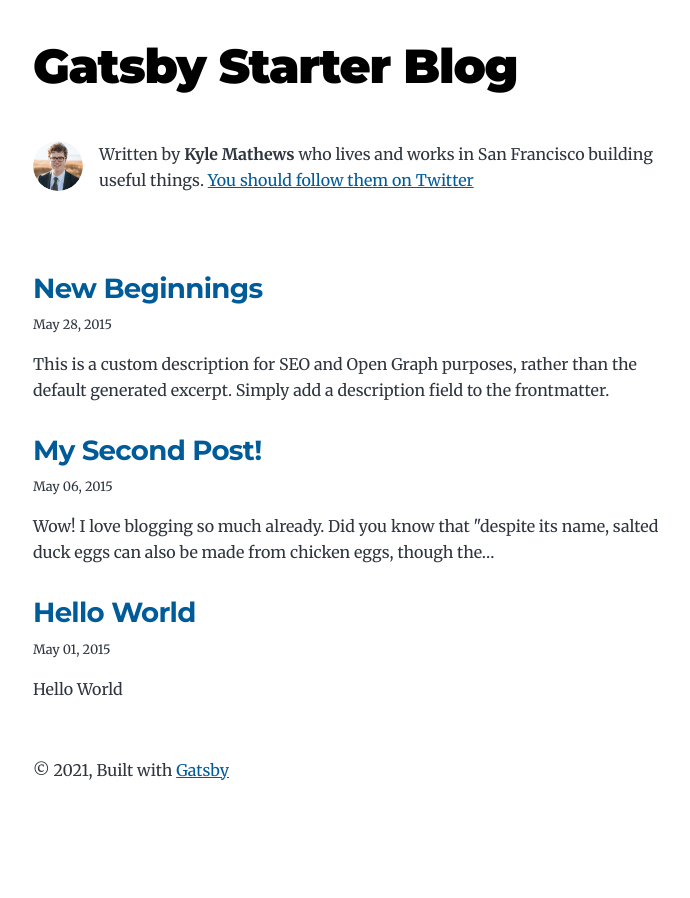
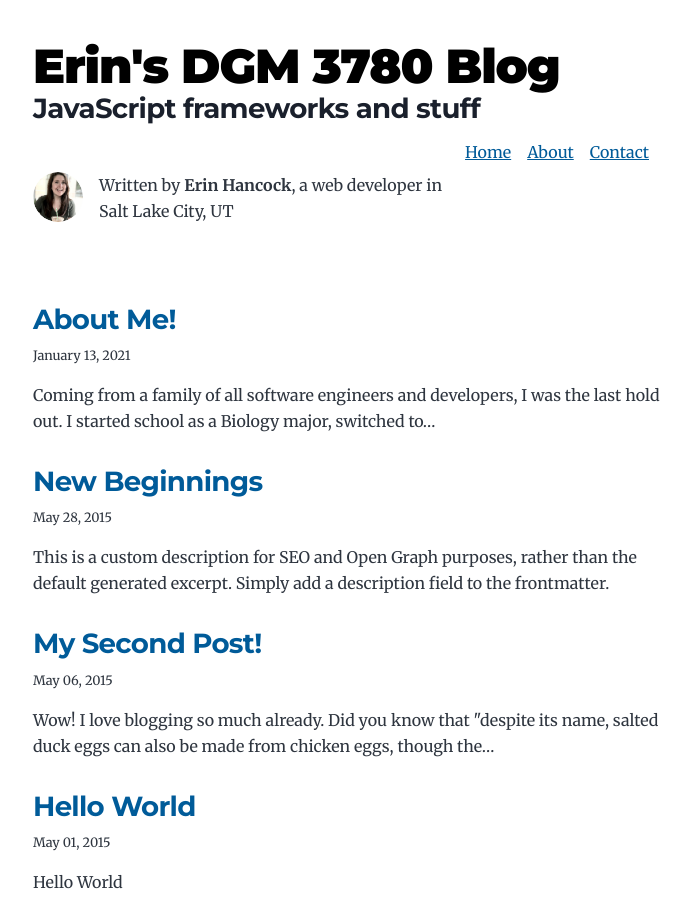
Before and after one commit to erinhancock794/dgm3780blog, a Gatsby site: page / in a window 1280 px wide. Shown: the top 898 px of the page, without its empty margins (291-981 px from the left). Before the commit the page ends 846 px from the top, so only its background shows below. Built offline with nearby package versions, Linux system fonts and the light colour scheme; Gatsby itself is replaced by a stand-in of ours.

Commit message:
set up template, changed some styling, started first blog post

```diff
--- /dev/null
+++ b/content/blog/about-me/about-me.md
@@ -0,0 +1,22 @@
+---
+title: About Me!
+date: "2021-01-13T23:46:37.121Z"
+---
+
+Coming from a family of all software engineers and developers, I was the last hold out. I started school as a Biology major, switched to Dental Hygiene, and then decided I didn't want to work in healthcare, so I dropped out of school for a bit to reconsider my options. I took an online Python course, got about halfway through it and decided it was interesting enough to pursue so here I am. Last summer I got an internship at a software company in Orem and they ended up hiring me. Between work and school, I don't have a lot of time for hobbies right now, but I love watching movies. I'm a huge movie buff and often base my decision to watch a movie based on the director rather than the movie star or plot. I know, it's very pretentious of me.
+
+My JavaScript experience consists of DGM 1600, DGM 2760, and everything I've learned in my job where I mostly write tests, fix bugs, and try to keep up. I consider myself a beginner, and I'm mostly comfortable with manipulating objects and arrays, and unit testing. I could definitely improve on everything else. I still struggle with Promises, and I've spent the most time trying to understand them.
+
+My favorite part of web development is the feeling you get after struggling to get something to work for hours (or days)and it finally works. I love that feeling. I like the problem-solving aspect of it as well. It's just like a huge, giant, convoluded puzzle.
+
+In this class, I want to get a better understanding of different frameworks to a point where I can utilize them in solo projects or at work. I'm only vaguely familiar with React, but I've never worked with any of the others. I also want to understand more of the "big picture" of how everything (JavaScript, frameworks, plugins, etc.) works together. I understand pieces, but I struggle seeing how certain things relate to one another.
+
+
+
+
+    Write a little about yourself. Job, hobbies, family, interests.
+    Previous Javascript Experience.
+        What things do you think you understand well?
+        Where could you improve?
+    What is your favorite part of web development?
+    What do you hope to learn in this class?
--- a/gatsby-config.js
+++ b/gatsby-config.js
@@ -1,14 +1,14 @@
 module.exports = {
   siteMetadata: {
-    title: `Gatsby Starter Blog`,
+    title: `Erin's DGM 3780 Blog`,
     author: {
-      name: `Kyle Mathews`,
-      summary: `who lives and works in San Francisco building useful things.`,
+      name: `Erin Hancock`,
+      summary: `, a web developer in Salt Lake City, UT`,
     },
-    description: `A starter blog demonstrating what Gatsby can do.`,
+    description: ``,
     siteUrl: `https://gatsby-starter-blog-demo.netlify.app/`,
     social: {
-      twitter: `kylemathews`,
+      twitter: ``,
     },
   },
   plugins: [
@@ -70,8 +70,5 @@
       },
     },
     `gatsby-plugin-react-helmet`,
-    // this (optional) plugin enables Progressive Web App + Offline functionality
-    // To learn more, visit: https://gatsby.dev/offline
-    // `gatsby-plugin-offline`,
   ],
 }
--- a/src/components/bio.js
+++ b/src/components/bio.js
@@ -12,9 +12,9 @@
 const Bio = () => {
   const data = useStaticQuery(graphql`
     query BioQuery {
-      avatar: file(absolutePath: { regex: "/profile-pic.jpg/" }) {
+      avatar: file(absolutePath: { regex: "/myphoto.jpg/" }) {
         childImageSharp {
-          fixed(width: 50, height: 50, quality: 95) {
+          fixed(width: 50, height: 50, quality: 100) {
             ...GatsbyImageSharpFixed
           }
         }
@@ -25,9 +25,6 @@
             name
             summary
           }
-          social {
-            twitter
-          }
         }
       }
     }
@@ -35,7 +32,7 @@
 
   // Set these values by editing "siteMetadata" in gatsby-config.js
   const author = data.site.siteMetadata?.author
-  const social = data.site.siteMetadata?.social
+  // const social = data.site.siteMetadata?.social
 
   const avatar = data?.avatar?.childImageSharp?.fixed
 
@@ -53,11 +50,8 @@
       )}
       {author?.name && (
         <p>
-          Written by <strong>{author.name}</strong> {author?.summary || null}
+          Written by <strong>{author.name}</strong>{author?.summary || null}
           {` `}
-          <a href={`https://twitter.com/${social?.twitter || ``}`}>
-            You should follow them on Twitter
-          </a>
         </p>
       )}
     </div>
--- a/src/components/layout.js
+++ b/src/components/layout.js
@@ -1,5 +1,12 @@
 import React from "react"
 import { Link } from "gatsby"
+import Bio from "../components/bio"
+
+const ListLink = props => (
+  <li style={{ display: `inline-block`, marginRight: `1rem`, textDecoration: `none`}}>
+    <Link to={props.to}>{props.children}</Link>
+  </li>
+)
 
 const Layout = ({ location, title, children }) => {
   const rootPath = `${__PATH_PREFIX__}/`
@@ -9,20 +16,34 @@
   if (isRootPath) {
     header = (
       <h1 className="main-heading">
-        <Link to="/">{title}</Link>
+        <Link to="/">{title} </Link>
+
       </h1>
     )
+
   } else {
     header = (
+
       <Link className="header-link-home" to="/">
         {title}
+
       </Link>
     )
   }
 
   return (
     <div className="global-wrapper" data-is-root-path={isRootPath}>
-      <header className="global-header">{header}</header>
+      <header className="global-header">
+        {header}
+        <Link to="/" style={{ textShadow: `none`,textDecoration: `none`, backgroundImage: `none` }}>
+          <h3 style={{ display: `inline`}}>JavaScript frameworks and stuff</h3>
+        </Link>
+        <ul style={{ listStyle: `none`, float: `right`, textDecoration: `none`}}>
+          <ListLink to="/">Home</ListLink>
+          <ListLink to="/about/">About</ListLink>
+          <ListLink to="/contact/">Contact</ListLink>
+        </ul>
+        </header>
       <main>{children}</main>
       <footer>
         © {new Date().getFullYear()}, Built with
--- a/src/pages/index.js
+++ b/src/pages/index.js
@@ -4,6 +4,19 @@
 import Bio from "../components/bio"
 import Layout from "../components/layout"
 import SEO from "../components/seo"
+
+
+// export default function Home() {
+//   return (
+//     <div style={{ margin: `3rem auto`, maxWidth: 600 }}>
+//       <h1>Hi! I'm building a fake Gatsby site as part of a tutorial!</h1>
+//       <p>
+//         What do I like to do? Lots of course but definitely enjoy building
+//         websites.
+//       </p>
+//     </div>
+//   )
+// }
 
 const BlogIndex = ({ data, location }) => {
   const siteTitle = data.site.siteMetadata?.title || `Title`
@@ -13,12 +26,13 @@
     return (
       <Layout location={location} title={siteTitle}>
         <SEO title="All posts" />
-        <Bio />
         <p>
           No blog posts found. Add markdown posts to "content/blog" (or the
           directory you specified for the "gatsby-source-filesystem" plugin in
           gatsby-config.js).
         </p>
+        <Bio />
+
       </Layout>
     )
   }
@@ -27,6 +41,7 @@
     <Layout location={location} title={siteTitle}>
       <SEO title="All posts" />
       <Bio />
+
       <ol style={{ listStyle: `none` }}>
         {posts.map(post => {
           const title = post.frontmatter.title || post.fields.slug
```
Also changed, not shown: src/pages/aboutme.js (added, +19 -0 lines), content/assets/myphoto.jpg (added), content/assets/profile-pic.jpg (deleted).
